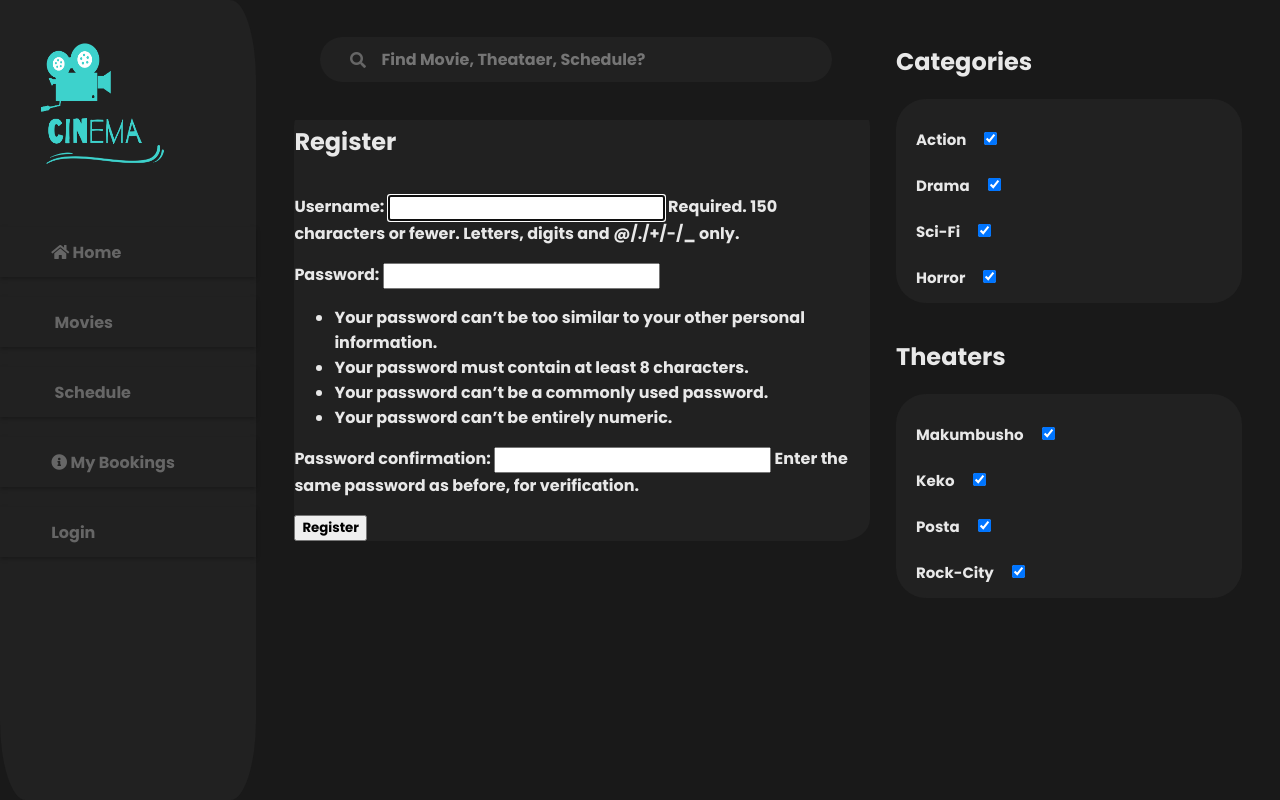
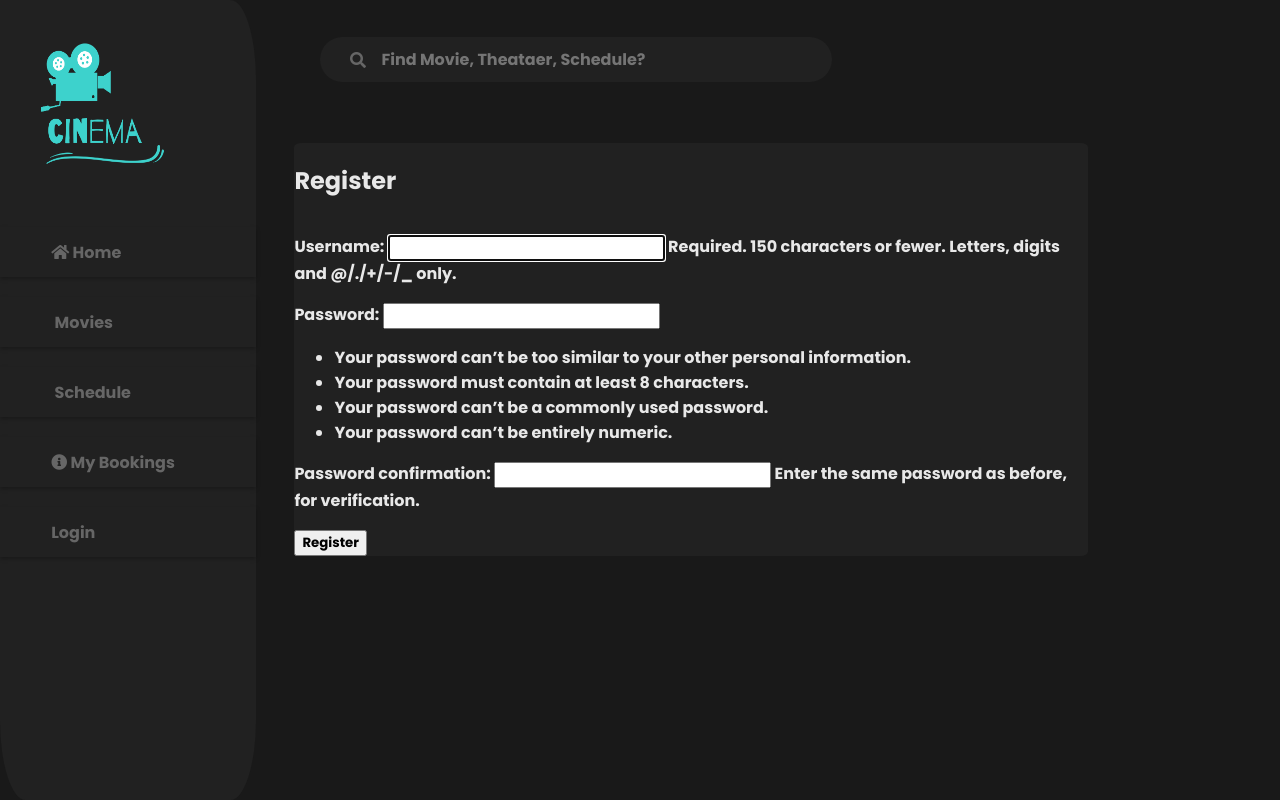
Before and after one commit to naingolan/movies, a Django app: page /landofcinema/register/ in a window 1280 px wide. Run offline with Django 4.2, Linux system fonts and the light colour scheme; some libraries are stand-ins or nearby versions.

Commit message:
The last one

```diff
--- a/landofcinema/static/css/styles.css
+++ b/landofcinema/static/css/styles.css
@@ -65,9 +65,9 @@ a{
 
 .content-bar{
     color: #212121;
-    width: 45%;
+    width: 75%;
     top:7%;
-    margin:0 25% 0 23%;
+    margin:0 15% 0 23%;
     padding:0;
     border:0;
     display: flex;
@@ -77,7 +77,7 @@ a{
   top:0;
   background-color:#191919;
   height: 15%;
-  width: 45%;
+  width: 75%;
   display: block;
   margin: 0 0;
   position:fixed;
@@ -195,7 +195,7 @@ a{
     border:0;
     background-color: #212121;
     width:100%;
-    border-radius:5%;
+    border-radius:1%;
   }
   .trailer{
     position: relative;
--- a/landofcinema/templates/base_generic.html
+++ b/landofcinema/templates/base_generic.html
@@ -48,29 +48,6 @@
         {% block content%} {% endblock %}
         <div>
     </div>
-    <div class="nav-bar2">
-         {% comment %} <div class="profile">
-           <a class="profile-link" href="">
-            </a>
-        </div> {% endcomment %}
-        <div class="categories">
-            <h2>Categories</h2>
-            <ul class="side-bar-2">
-                <li>Action<input class="input" type="checkbox" checked></li>
-                <li>Drama<input class="input" type="checkbox" checked></li>
-                <li>Sci-Fi<input class="input" type="checkbox" checked></li>
-                <li>Horror<input class="input" type="checkbox" checked></li>
-            </ul>
-        </div>
-        <div class="theaters">
-            <h2>Theaters</h2>
-            <ul class="side-bar-2">
-                <li>Makumbusho<input class="input" type="checkbox" checked></li>
-                <li>Keko<input class="input" type="checkbox" checked></li>
-                <li>Posta<input class="input" type="checkbox" checked></li>
-                <li>Rock-City<input class="input" type="checkbox" checked></li>
-            </ul>
-        </div>
     </div>
 </body>
 </html>
--- a/landofcinema/urls.py
+++ b/landofcinema/urls.py
@@ -13,7 +13,7 @@ urlpatterns += [
     path('book_seats/', views.book_seats, name='book_seats'),
     path('book_seats/<int:schedule_id>/', views.book_seats, name='book_seat'),
     path('view_bookings/', views.view_bookings, name='view_bookings'),
-    path('view_schedule/',views.schedule_list, name='view_schedule'),
+    path('view_schedule/',views.schedule_view, name='view_schedule'),
 
 
     # path('schedules/', ScheduleListView.as_view(), name='schedule_list'),
```
Also changed, not shown: db.sqlite3.
